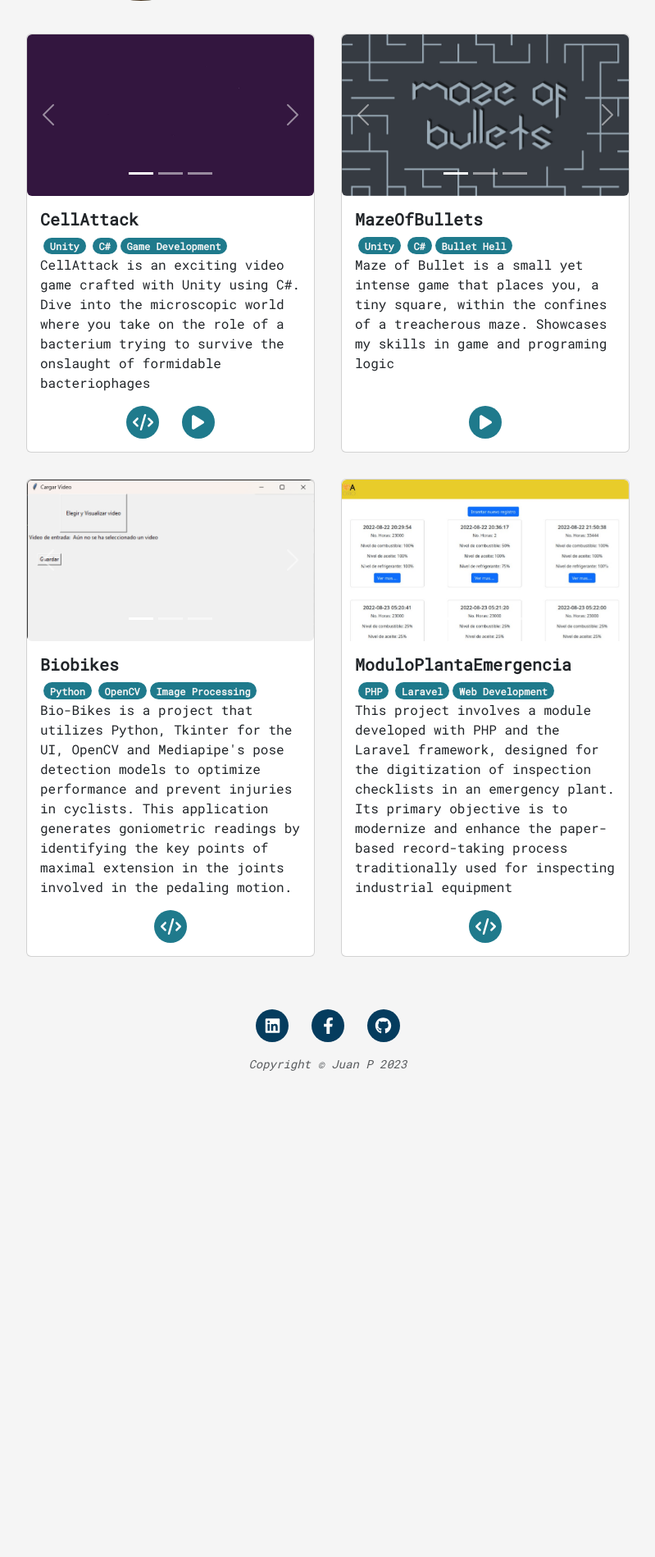
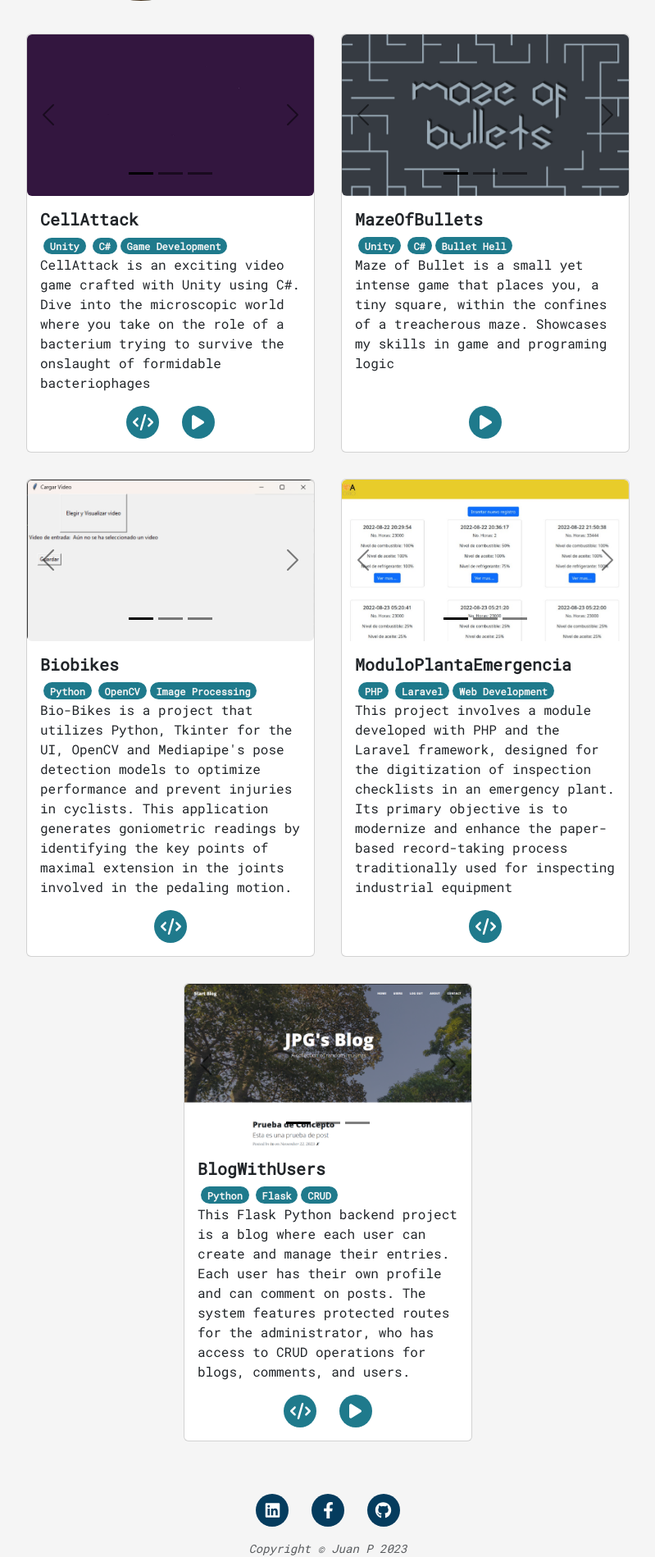
Before and after one commit to juanpsama/my_portfolio_website, a Flask app: page /projects in a window 1280 px wide. Shown: the part 263-2162 px from the top of the page at 82% size, without its empty margins (240-1039 px from the left). Before the commit the page ends 1569 px from the top, so only its background shows below. Run offline with Flask 3, Linux system fonts and the light colour scheme; some libraries are stand-ins or nearby versions.

Commit message:
Add new project to the portfolio

```diff
--- a/main.py
+++ b/main.py
@@ -4,7 +4,6 @@ import csv
 from flask import Flask, render_template, flash, url_for, redirect
 from forms import ContactForm
 from flask_bootstrap import Bootstrap5
-from flask_ckeditor import CKEditor
 
 from send_email import send_email
 
@@ -17,8 +16,7 @@ def csv_to_dict(archivo_csv):
     return lista_diccionarios
 
 app = Flask(__name__)
-#Set up the Ckeditor field
-ckeditor = CKEditor(app)
+
 #Adding bootstrap
 Bootstrap5(app)
 #Key required to CSRF
@@ -30,7 +28,7 @@ def about():
 
 @app.route('/projects')
 def projects():
-    # Opens a csv with data about the projects
+    # Opens a csv with  data about the projects
     file_csv = 'projects.csv'
     projects_dict = csv_to_dict(file_csv)
     return render_template('projects.html', projects = projects_dict)
--- a/projects.csv
+++ b/projects.csv
@@ -3,3 +3,4 @@ CellAttack,CellAttack is an exciting video game crafted with Unity using C#. Div
 MazeOfBullets,"Maze of Bullet is a small yet intense game that places you, a tiny square, within the confines of a treacherous maze. Showcases my skills in game and programing logic",maze_1.png,maze_2.png,maze_3.png,Unity,C#,Bullet Hell,,https://kleyma.itch.io/maze-of-bullets
 Biobikes,"Bio-Bikes is a project that utilizes Python, Tkinter for the UI, OpenCV and Mediapipe's pose detection models to optimize performance and prevent injuries in cyclists. This application generates goniometric readings by identifying the key points of maximal extension in the joints involved in the pedaling motion.",bikes_1.png,bikes_2.png,bikes_3.png,Python,OpenCV,Image Processing,https://github.com/juanpsama/bio-bikes,
 ModuloPlantaEmergencia,"This project involves a module developed with PHP and the Laravel framework, designed for the digitization of inspection checklists in an emergency plant. Its primary objective is to modernize and enhance the paper-based record-taking process traditionally used for inspecting industrial equipment",laravel_1.jpg,laravel_2.jpg,laravel_3.jpg,PHP,Laravel,Web Development,https://github.com/juanpsama/web-planta-emergencia,
+BlogWithUsers,"This Flask Python backend project is a blog where each user can create and manage their entries. Each user has their own profile and can comment on posts. The system features protected routes for the administrator, who has access to CRUD operations for blogs, comments, and users.",flask-blog_1.png,flask-blog_2.png,flask-blog_3.png,Python,Flask,CRUD,https://github.com/juanpsama/Flask-blog-deploy,https://flask-blog-om2x.onrender.com/
--- a/templates/projects.html
+++ b/templates/projects.html
@@ -4,7 +4,7 @@
   <div class="row row-columns-4 gx-0 justify-content-center">
     {% for project in projects %}
     <div class="card m-3" style="width: 22rem;">
-      <div id="{{project.name}}" class="carousel slide" data-bs-ride="carousel">
+      <div id="{{project.name}}" class="carousel carousel-dark slide" data-bs-ride="carousel">
         <div class="carousel-indicators">
           <button type="button" data-bs-target="#{{project.name}}" data-bs-slide-to="0" class="active" aria-current="true" aria-label="Slide 1"></button>
           <button type="button" data-bs-target="#{{project.name}}" data-bs-slide-to="1" aria-label="Slide 2"></button>
```
Also changed, not shown: static/assets/favicon.ico (deleted), static/assets/flask-blog_1.png (added), static/assets/flask-blog_2.png (added), static/assets/flask-blog_3.png (added).
